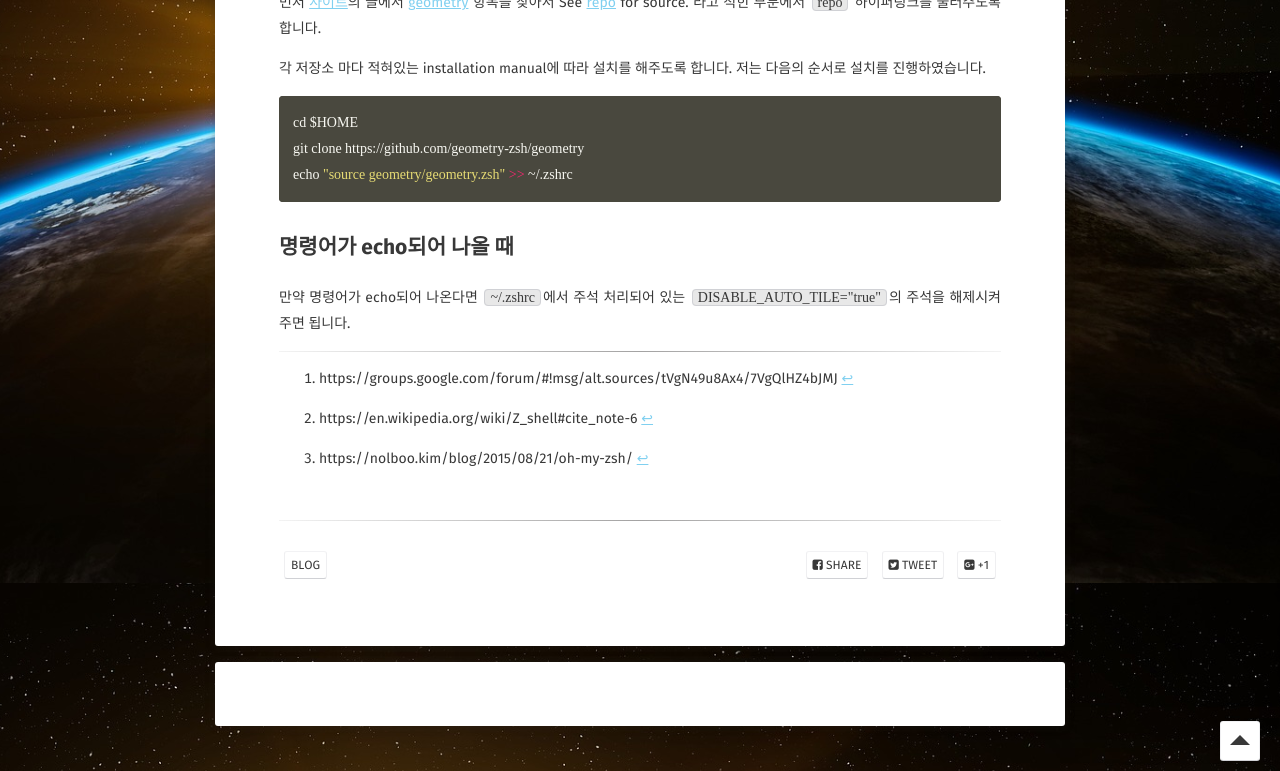
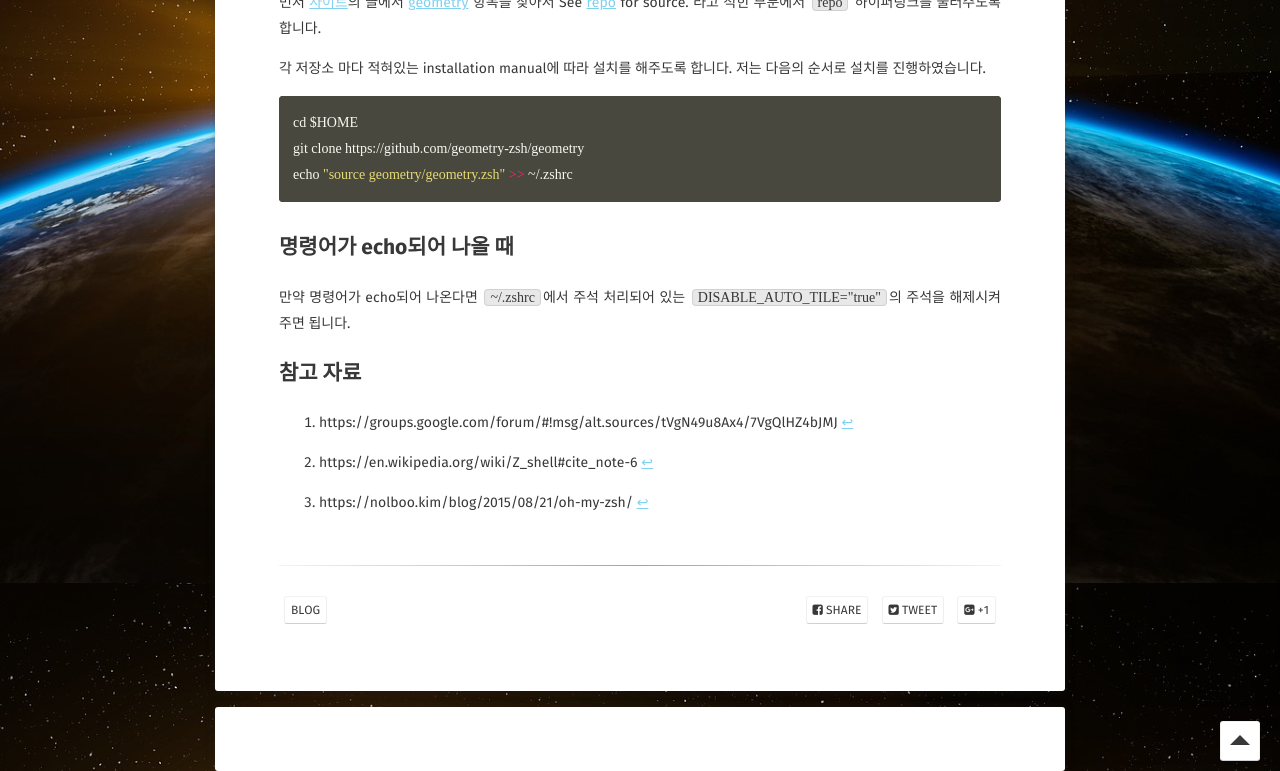
Before and after one commit to BlaCkinkGJ/blackinkgj.github.io, a Jekyll site: the page built from _posts/2019-Shell/2020-01-12-zsh-installation.md, in a window 1280 px wide and 900 px high, scrolled down 2888 px, cut to the strip 129-900 px from the top of the window. Built offline with Jekyll 4.4.1, drawn with Linux system fonts in a browser that asks for light colours; some web fonts are replaced; comment, search, counter and statistics services are not loaded.

Commit message:
Update 2020-01-12-zsh-installation.md

```diff
--- a/_posts/2019-Shell/2020-01-12-zsh-installation.md
+++ b/_posts/2019-Shell/2020-01-12-zsh-installation.md
@@ -110,7 +110,7 @@ echo "source geometry/geometry.zsh" >> ~/.zshrc
 
 
 
-
+참고 자료
 ---
 
 [^1]: https://groups.google.com/forum/#!msg/alt.sources/tVgN49u8Ax4/7VgQlHZ4bJMJ
```
